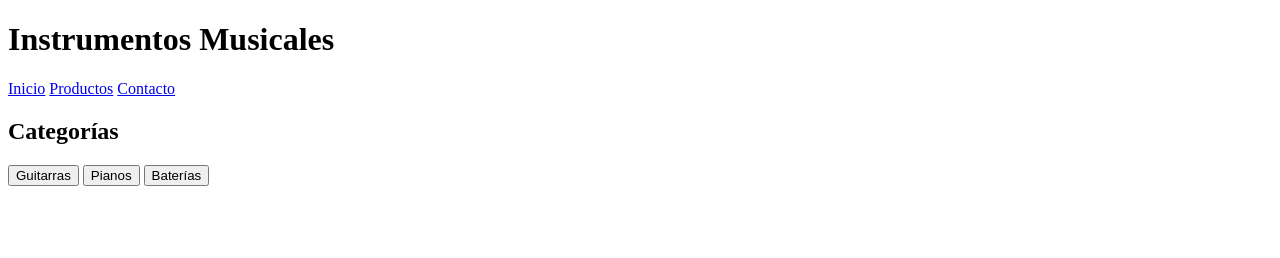
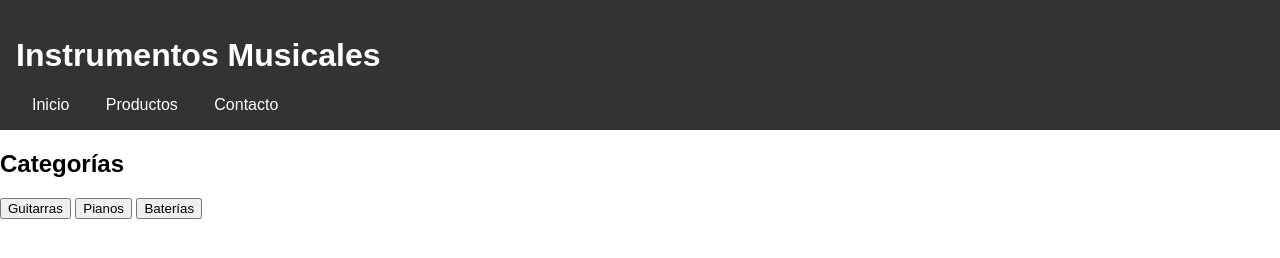
Before and after one commit to jam3s13/proyecto_grupo8, a plain HTML site: page productos.html in a window 1280 px wide. Drawn offline with Linux system fonts and the light colour scheme.

Commit message:
Corrección del direccionamiento de styles

```diff
--- a/productos.html
+++ b/productos.html
@@ -4,7 +4,7 @@
     <meta charset="UTF-8">
     <meta name="viewport" content="width=device-width, initial-scale=1.0">
     <title>Productos - Musical store</title>
-    <link rel="stylesheet" href="css/estilos.css">
+    <link rel="stylesheet" href="css/styles.css">
 </head>
 <body>
     <header>
```
